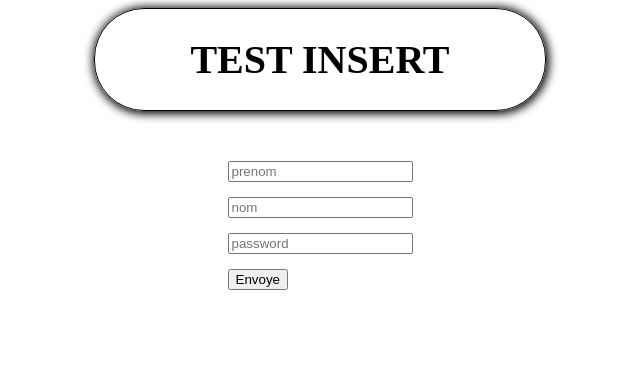
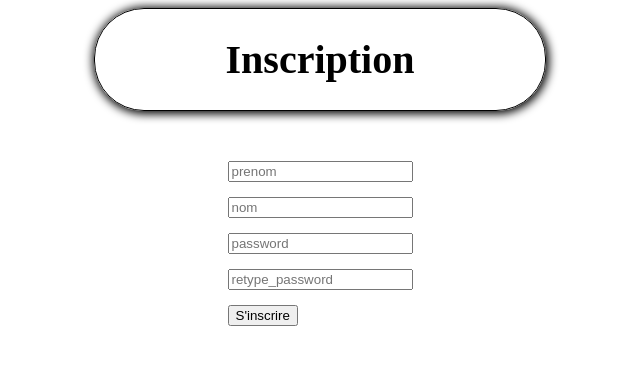
Before and after one commit to Skarllas/Formulaire_connection2, a PHP site: page / in a window 1280 px wide. Shown: the top 365 px of the page, without its empty margins (320-960 px from the left). Run offline with PHP 8.4, Linux system fonts and the light colour scheme.

Commit message:
ajout retype password

```diff
--- a/index.php
+++ b/index.php
@@ -18,7 +18,7 @@ require "db_connect.php"; ?>
 <body>
 
     <div id="totoa">
-        <h1>TEST INSERT</h1>
+        <h1>Inscription</h1>
 
     </div>
 
@@ -31,7 +31,9 @@ require "db_connect.php"; ?>
             <br>
             <div> <input name="password" type="text" placeholder="password"></div>
             <br>
-            <div> <button type="submit">Envoye</button></div>
+            <div> <input name="retype_password" type="text" placeholder="retype_password"></div>
+            <br>
+            <div> <button type="submit">S'inscrire</button></div>
 
 
         </form>
```
Also changed, not shown: index_traitement.php (+12 -3 lines).
